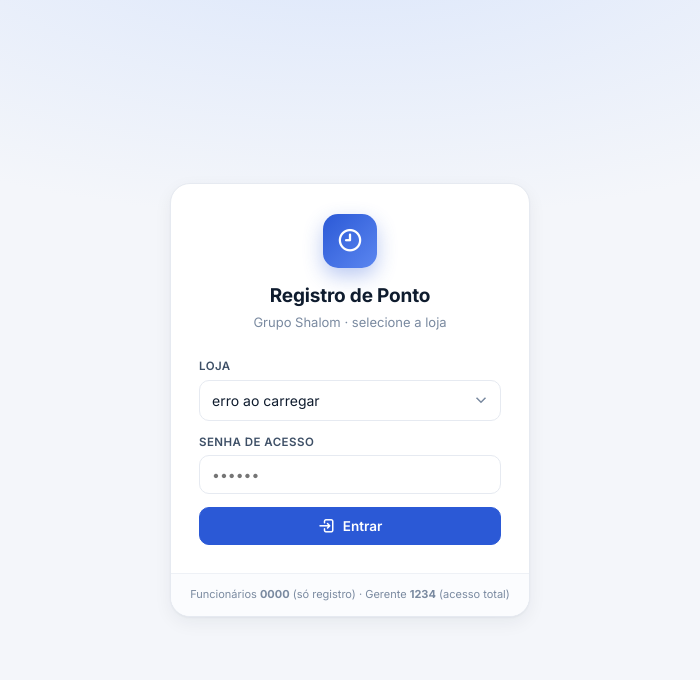
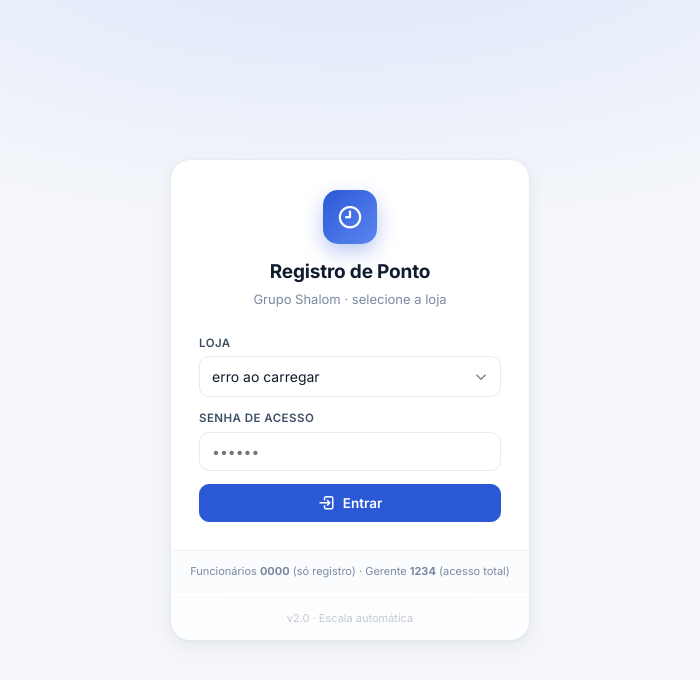
Before and after one commit to Shalom-Cruzeiro/ponto-shalom, a website: page public/index.html in a window 1280 px wide. Shown: the whole page, without its empty margins (290-990 px from the left). Drawn offline with Linux system fonts and the light colour scheme; no server answers.

Commit message:
feat: versao v2.0 na tela de login

```diff
--- a/public/index.html
+++ b/public/index.html
@@ -33,6 +33,7 @@
       <button class="btn p full" onclick="doLogin()"><i class="ti ti-login-2"></i> Entrar</button>
     </div>
     <div class="lfoot">Funcionários <b>0000</b> (só registro) · Gerente <b>1234</b> (acesso total)</div>
+    <div class="lfoot" style="margin-top:4px;opacity:.45;font-size:11px">v2.0 · Escala automática</div>
   </div>
 </div>
 
```
